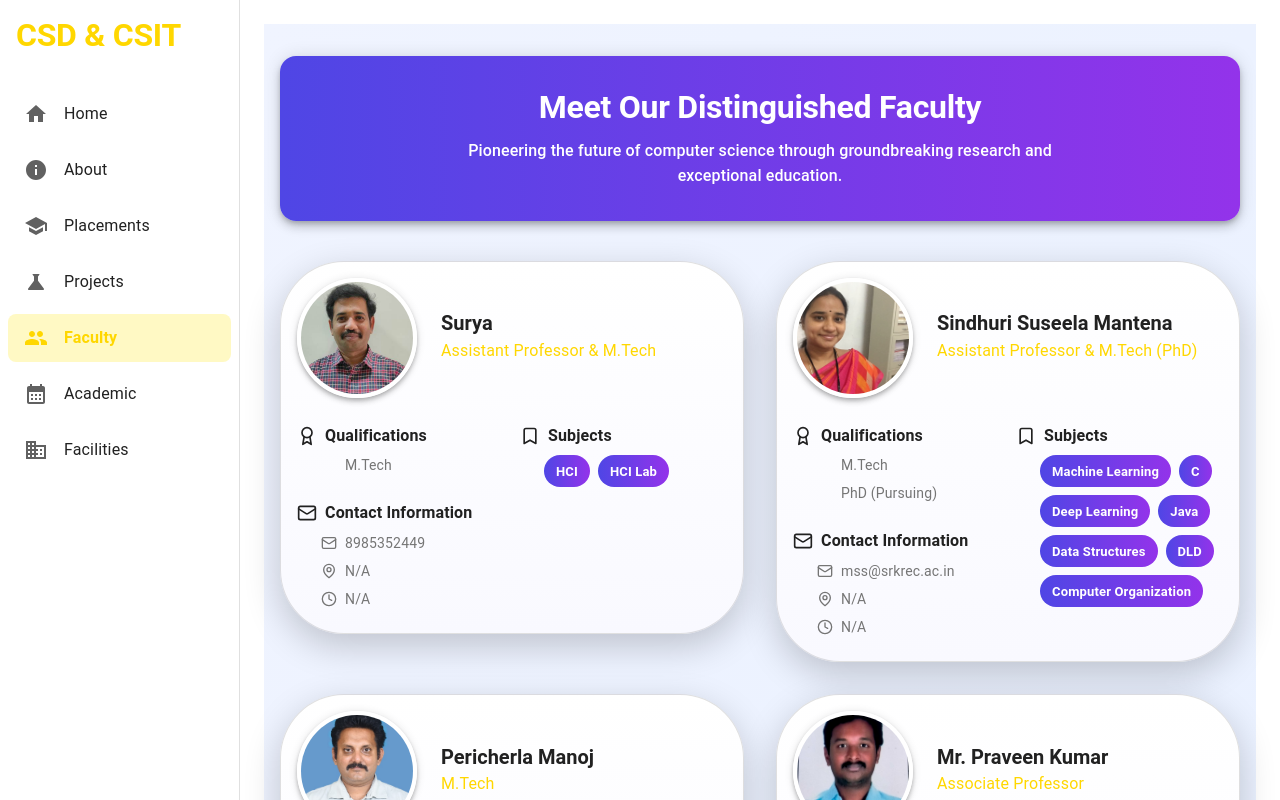
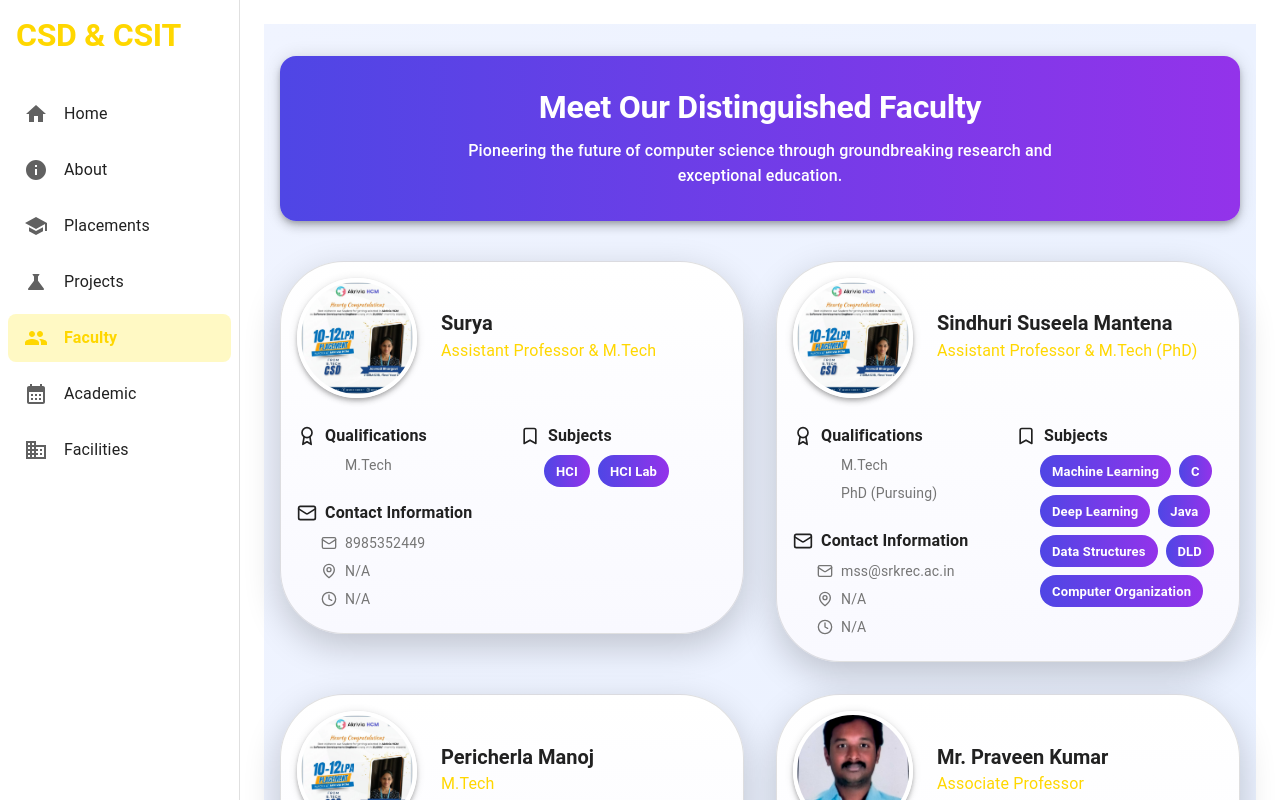
Before and after one commit to BTejesh27/CSDCSIT, a React (Vite) app: page /faculty in a window 1280 px wide. Shown: the top 800 px of the page. Built offline with nearby package versions, Linux system fonts and the light colour scheme.

Commit message:
path of home

```diff
--- a/src/pages/faculty/index.tsx
+++ b/src/pages/faculty/index.tsx
@@ -20,7 +20,7 @@ const facultyData: Faculty[] = [
     id: 1,
     name: "Surya",
     role: "Assistant Professor & M.Tech",
-    image: "src/pages/faculty/img/a.jpg",
+    image: "src/assests/images/bhargavi.jpg",
     qualifications: ["M.Tech"],
     researchInterests: ["HCI", "HCI Lab"],
     email: "8985352449",
@@ -32,7 +32,7 @@ const facultyData: Faculty[] = [
     id: 2,
     name: "Sindhuri Suseela Mantena",
     role: "Assistant Professor & M.Tech (PhD)",
-    image: "src/pages/faculty/img/b.jpg",
+    image: "src/assests/images/bhargavi.jpg",
     qualifications: ["M.Tech", "PhD (Pursuing)"],
     researchInterests: ["Machine Learning", "C","Deep Learning", "Java",  "Data Structures","DLD", "Computer Organization"],
     email: "mss@srkrec.ac.in",
@@ -44,7 +44,7 @@ const facultyData: Faculty[] = [
     id: 3,
     name: "Pericherla Manoj",
     role: "M.Tech",
-    image: "src/assests/images/c.jpg",
+    image: "src/assests/images/bhargavi.jpg",
     qualifications: ["M.Tech"],
     researchInterests: ["Computer Science Engineering"],
     email: "7036256222",
```
